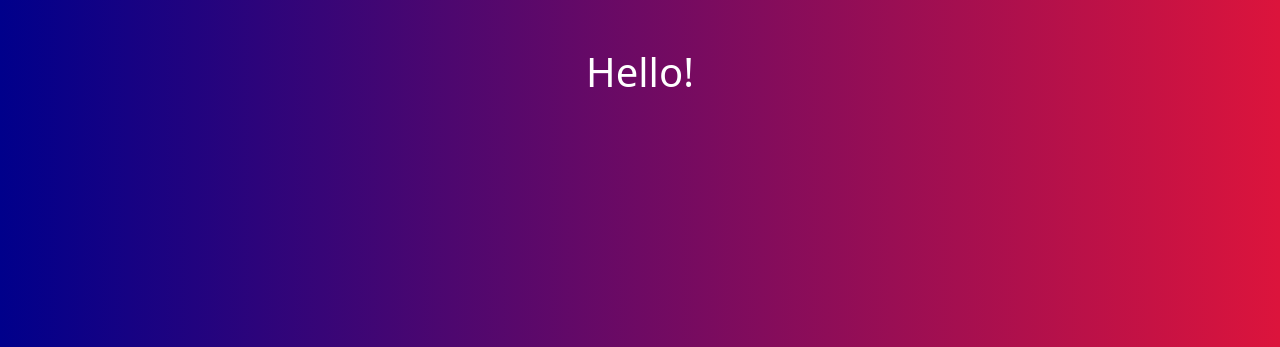
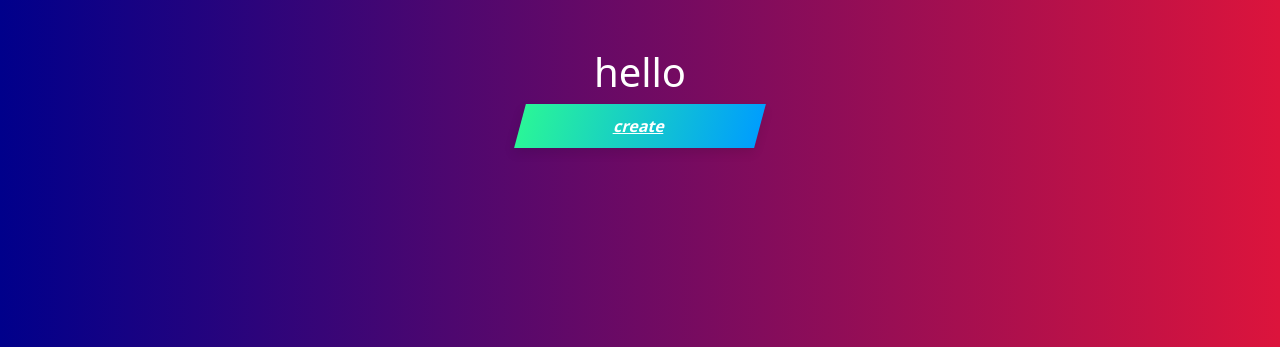
Before and after one commit to Kou0430/footballmanager, a Flask app: page / in a window 1280 px wide. Shown: the part 76-423 px from the top of the page. Run offline with Flask 2, Linux system fonts and the light colour scheme; a user stored in the database is signed in; some libraries are stand-ins or nearby versions.

Commit message:
ホームとcreate遷移

```diff
--- a/app.py
+++ b/app.py
@@ -15,9 +15,11 @@ app.permanent_session_lifetime = timedelta(minutes=10)
 db = SQL("sqlite:///playersData.db")
 
 
-@app.route('/')
+@app.route('/', methods=["GET", "POST"])
 @login_required
 def index():
+    if request.method == "POST":
+        return render_template("create433.html")
     return render_template("index.html")
 
 
@@ -108,3 +110,9 @@ def register():
 
     else:
         return render_template("register.html")
+
+
+@app.route("/create433", methods=["GET", "POST"])
+@login_required
+def set_squad():
+    return render_template("create433.html")
--- a/static/styles.css
+++ b/static/styles.css
@@ -76,3 +76,30 @@ h1
 {
     color: #ffffff
 }
+
+.button010 a {
+    position: relative;
+    display: flex;
+    justify-content: space-around;
+    align-items: center;
+    margin: 0 auto;
+    max-width: 240px;
+    padding: 10px 25px;
+    color: #313131;
+    transition: 0.3s ease-in-out;
+    font-weight: 600;
+    transform: skew(-15deg);
+    color: #fff;
+    background-image: -webkit-gradient(linear, left top, right top, from(#2af598), to(#009efd));
+    background-image: -webkit-linear-gradient(left, #2af598 0%, #009efd 100%);
+    background-image: linear-gradient(90deg, #2af598 0%, #009efd 100%);
+    -webkit-box-shadow: 0 5px 10px rgba(0, 0, 0, .1);
+    box-shadow: 0 5px 10px rgba(0, 0, 0, .1);
+}
+.button010 a:hover {
+  -webkit-transform: skew(0);
+  transform: skew(0);
+  color: #fff;
+  -webkit-box-shadow: 0 2px 3px rgba(0, 0, 0, .1);
+  box-shadow: 0 2px 3px rgba(0, 0, 0, .1);
+}
--- a/templates/index.html
+++ b/templates/index.html
@@ -5,5 +5,12 @@
 {% endblock %}
 
 {% block main %}
-    <h1>Hello!</h1>
+    <form action="/index" method="post">
+        <h1>hello</h1>
+
+        <div class="button010">
+            <a href="/create433">create</a>
+        </div>
+    </form>
+
 {% endblock %}
--- a/templates/layout.html
+++ b/templates/layout.html
@@ -30,8 +30,8 @@
                                 <li class="nav-item navbar-brand2"><a class="nav-link" href="/quote"><span class="blue">SAMPLE</span></a></li>
                                 <li class="nav-item navbar-brand2"><a class="nav-link" href="/buy">Buy</a></li>
                                 <li class="nav-item navbar-brand2"><a class="nav-link" href="/sell">Sell</a></li>
-                                <li class="nav-item navbar-brand2"><a class="nav-link" href="/history">History</a></li>
-                                <li class="nav-item navbar-brand2"><a class="nav-link" href="/profit">Profit</a></li>
+                                <li class="nav-item navbar-brand2"><a class="nav-link" href="/login">History</a></li>
+                                <li class="nav-item navbar-brand2"><a class="nav-link" href="/create433">Profit</a></li>
                             </ul>
                             <ul class="navbar-nav ms-auto mt-2">
                                 <li class="nav-item navbar-brand2"><a class="nav-link" href="/logout">Log Out</a></li>
```
